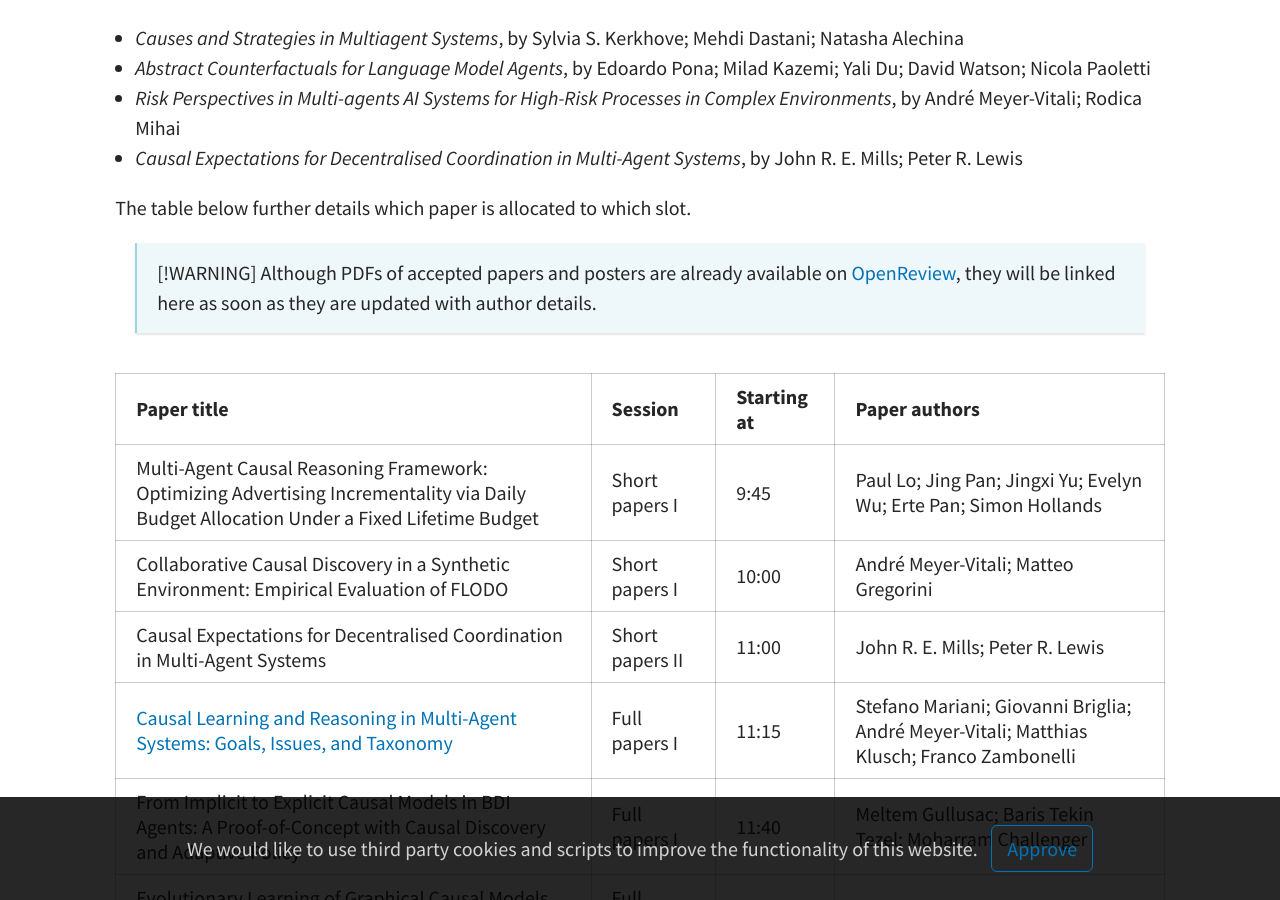
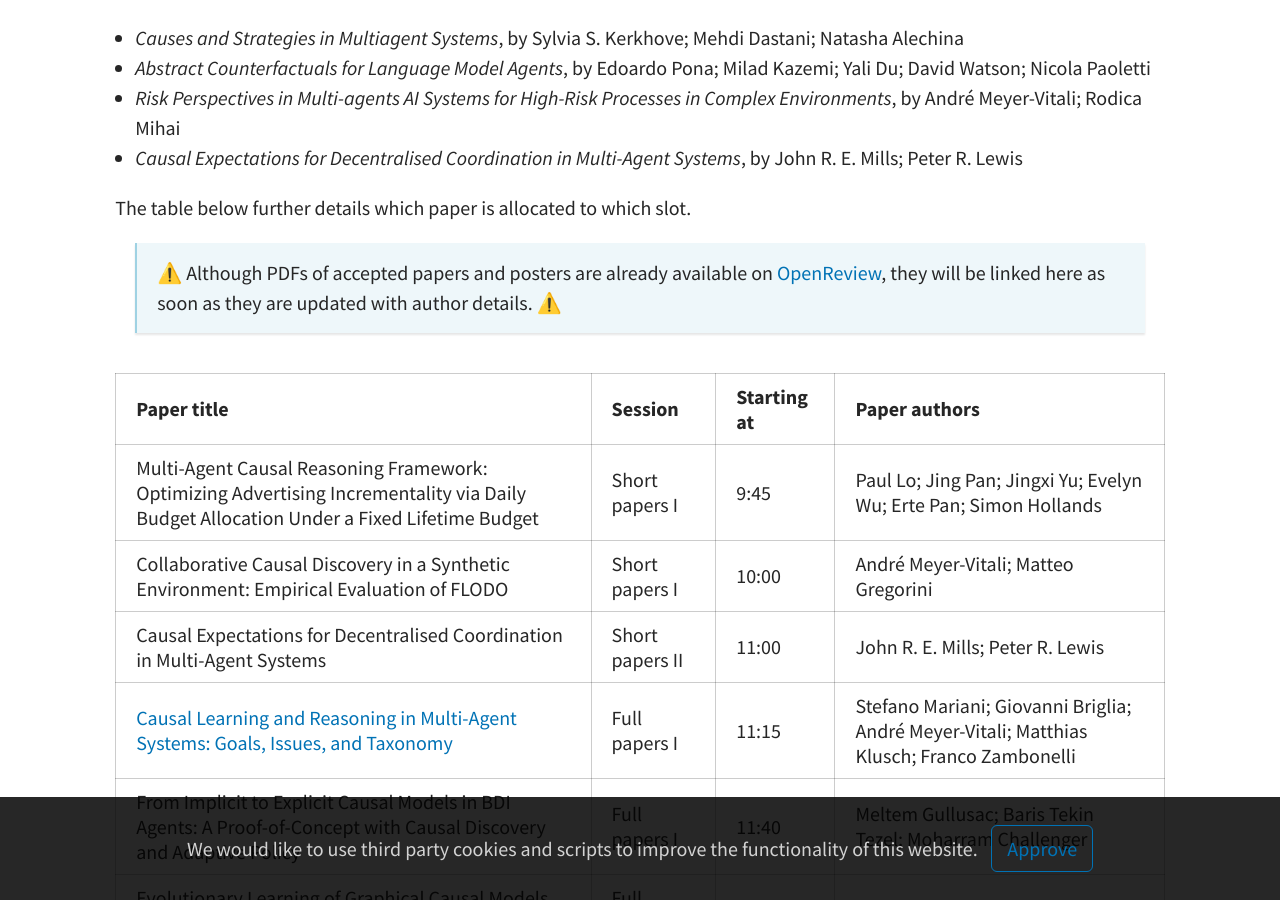
Before and after one commit to CLaRAMAS-workshop/claramas2026, a Jekyll site: the page built from pages/schedule.md, in a window 1280 px wide and 900 px high, scrolled down 1706 px. Built offline with Jekyll 4.4.1, drawn with Linux system fonts in a browser that asks for light colours; a script that is not in the unit is left out.

Commit message:
Revise warning message in schedule.md
Updated warning message format and added emoji.

```diff
--- a/pages/schedule.md
+++ b/pages/schedule.md
@@ -59,8 +59,9 @@ Every poster will be on display during every coffee break :)
 
 The table below further details which paper is allocated to which slot.
 
-> [!WARNING]
-> Although PDFs of accepted papers and posters are already available on [OpenReview](https://openreview.net/group?id=ifaamas.org/AAMAS/2026/Workshop/CLaRAMAS), they will be linked here as soon as they are updated with author details.
+> ⚠️ Although PDFs of accepted papers and posters are already available
+> on [OpenReview](https://openreview.net/group?id=ifaamas.org/AAMAS/2026/Workshop/CLaRAMAS),
+> they will be linked here as soon as they are updated with author details. ⚠️
 
 | Paper title                                                                                                                             | Session          | Starting at | Paper authors                                                                             |
 |-----------------------------------------------------------------------------------------------------------------------------------------|------------------|-------------|-------------------------------------------------------------------------------------------|
```
